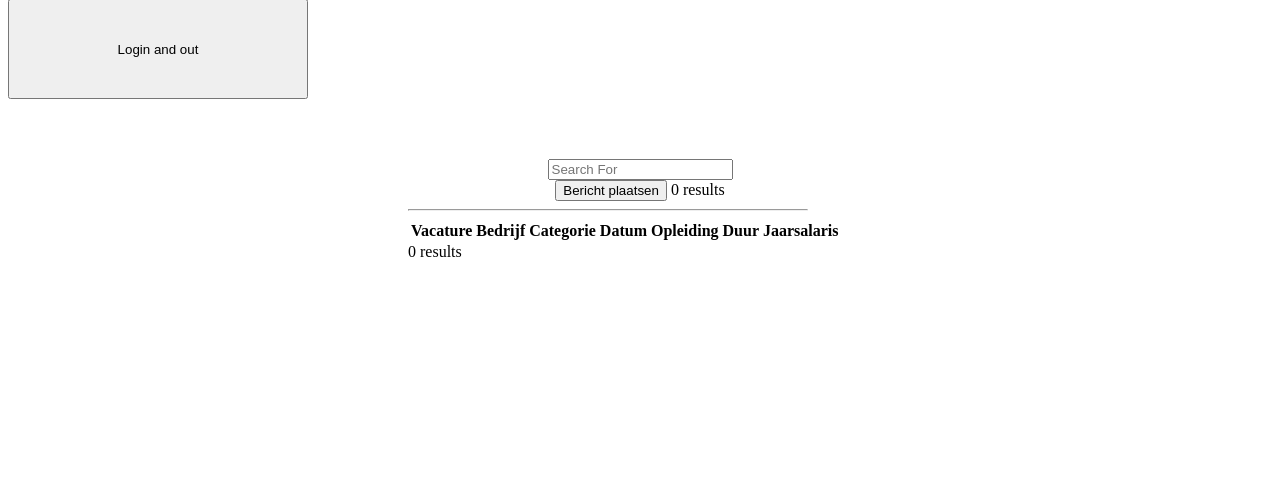
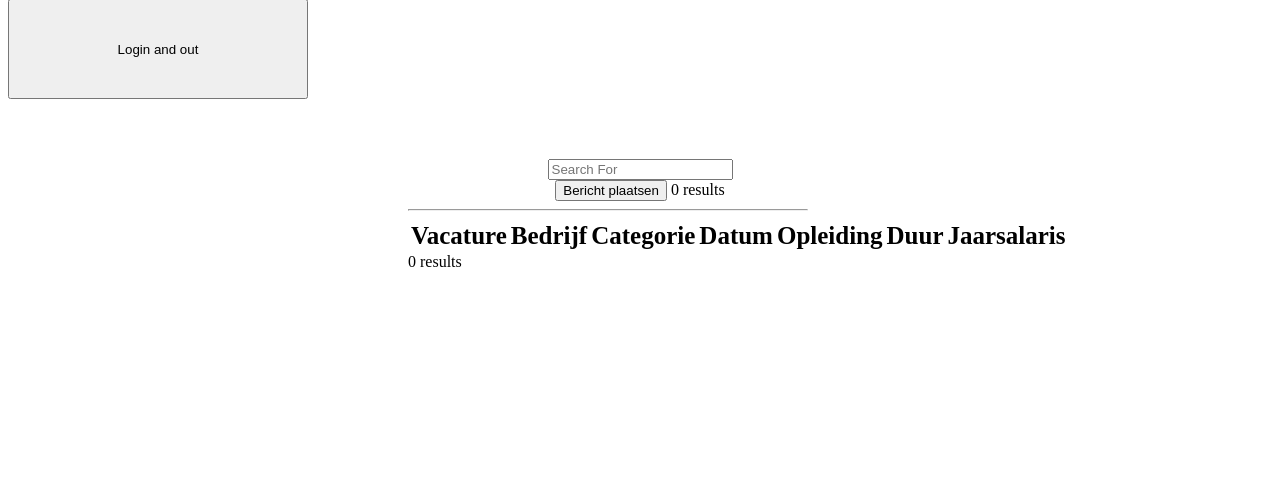
Before and after one commit to pmecpmec/schoppenexamen, a PHP site: page /prikbord.php in a window 1280 px wide. Shown: the part 213-706 px from the top of the page. Run offline with PHP 8.4, Linux system fonts and the light colour scheme; data that the repository does not hold is empty.

Commit message:
tabel vacatures

```diff
--- a/prikbord.php
+++ b/prikbord.php
@@ -52,6 +52,7 @@ if ($result->num_rows > 0) {
 <!--Vacatures-->
 <div class="Vacatures">
 <hr>
+<div class="Tabel-Vacatures">
 <table>
   <tr>
     <th>Vacature</th>
@@ -63,6 +64,7 @@ if ($result->num_rows > 0) {
     <th>Jaarsalaris</th>
   </tr>
 </table>
+</div>
 <?php
 //Vacatures tonen vanuit DB
 $sql = "SELECT vacature, Bedrijf, Category, Datum plaatsing, Opleiding, duur, Jaarsalaris from vacature";
--- a/style.css
+++ b/style.css
@@ -66,6 +66,9 @@ margin-left:30px;
 width:400px;
 margin-left:400px;
 }
+
+.Tabel-Vacatures{font-size:25px;
+	text-decoration:none;}
 
 /*Dit is voor de admin CV pagina*/
 .Admin{
```
